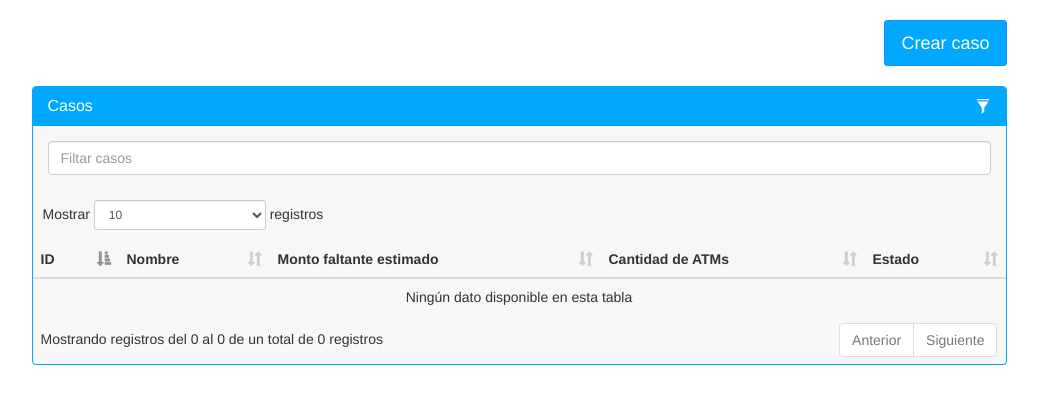
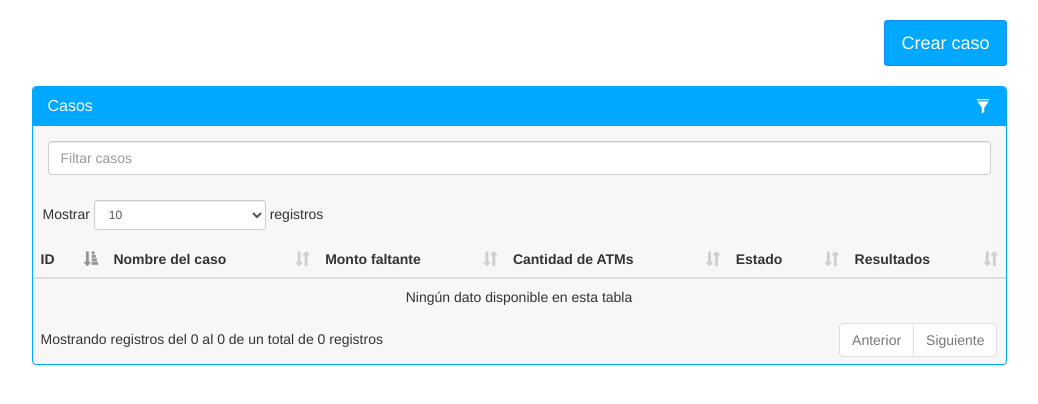
Before and after one commit to ifreddyrondon/atm-analytics, a Django app: template analytics_gui/analytics/templates/analytics/dashboard.html in a window 1280 px wide. Shown: the part 52-456 px from the top of the page, without its empty margins (121-1159 px from the left). Run offline with Django 3.2, Linux system fonts and the light colour scheme; the template is opened without the code that fills it, so the values that code supplies are empty; parts of the project's set-up code (start-up, migrations or seed data) failed here and were passed over; some libraries are stand-ins or nearby versions.

Commit message:
feat(DJAN-3): add results button to dashboard table

```diff
--- a/analytics_gui/analytics/templates/analytics/dashboard.html
+++ b/analytics_gui/analytics/templates/analytics/dashboard.html
@@ -28,10 +28,11 @@
                         <thead>
                         <tr>
                             <th>ID</th>
-                            <th>Nombre</th>
-                            <th>Monto faltante estimado</th>
+                            <th>Nombre del caso</th>
+                            <th>Monto faltante</th>
                             <th>Cantidad de ATMs</th>
                             <th>Estado</th>
+                            <th>Resultados</th>
                         </tr>
                         </thead>
                         <tbody>
@@ -42,6 +43,7 @@
                                 <td>${{ case.missing_amount }}</td>
                                 <td>{{ case.atms.count }}</td>
                                 <td>{{ case.get_status_display }}</td>
+                                <td><a href="{% url "analytics:analyze" case.id %}" class="btn btn-default btn-xs">resultados</a></td>
                             </tr>
                         {% endfor %}
                         </tbody>
```
